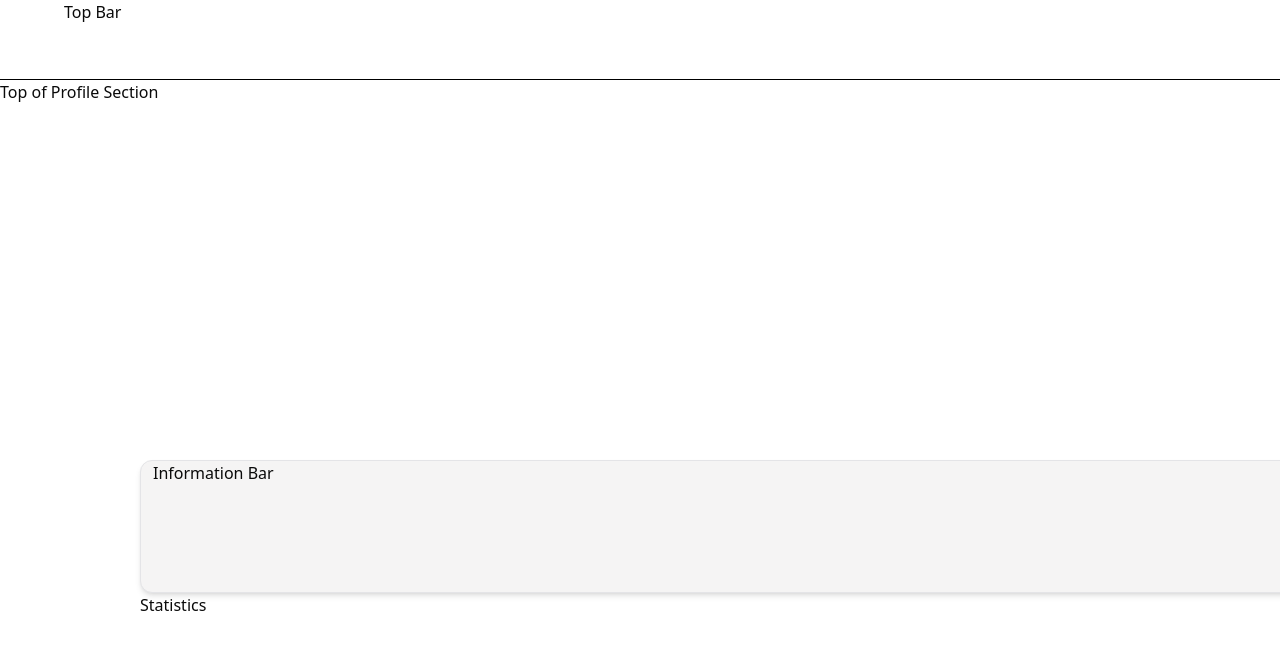
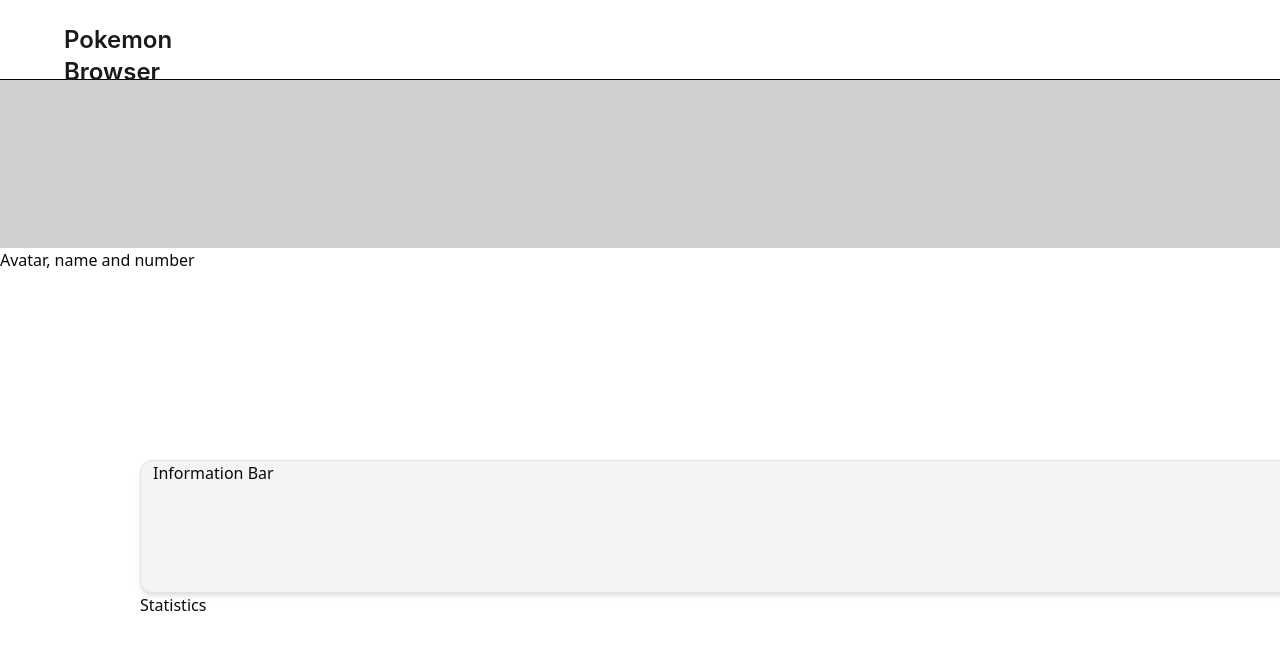
Before and after one commit to FCollinge/pokemon-browser, a Next.js app: page /pokemon/1 in a window 1280 px wide. Shown: the top 650 px of the page. Built offline with nearby package versions, Linux system fonts and the light colour scheme.

Commit message:
Made progress on pokemon detail page.

```diff
--- a/app/pokemon/[id]/page.tsx
+++ b/app/pokemon/[id]/page.tsx
@@ -20,16 +20,42 @@
           borderBottom: '1px solid black',
           paddingRight: '64px',
           paddingLeft: '64px',
-          background: '#FFFFFF'
+          background: '#FFFFFF',
+          display: 'flex',
+          alignItems: 'center'
         }}>
-          Top Bar
+          <h1 style={{
+            width: '202px',
+            height: '32px',
+            fontFamily: 'Inter',
+            fontWeight: '600',
+            fontSize: '24px',
+            lineHeight: '32px',
+            letterSpacing: '-2.5%',
+            color: '#181A1B'
+          }}>
+            Pokemon Browser
+          </h1>
         </div>
 
         <div style={{
           width: '1440px',
           height: '380px'
         }}>
-          Top of Profile Section
+          <div style={{
+            width: '1440px',
+            height: '168px',
+            background: '#18181B33'
+          }}>
+          </div>
+
+          <div style={{
+            width: '243px',
+            height: '260px',
+            gap: '16px'
+          }}>
+            Avatar, name and number
+          </div>
         </div>
       </div>
 
```
Also changed, not shown: 1 other file (tests, documents, lock files or other folders).
